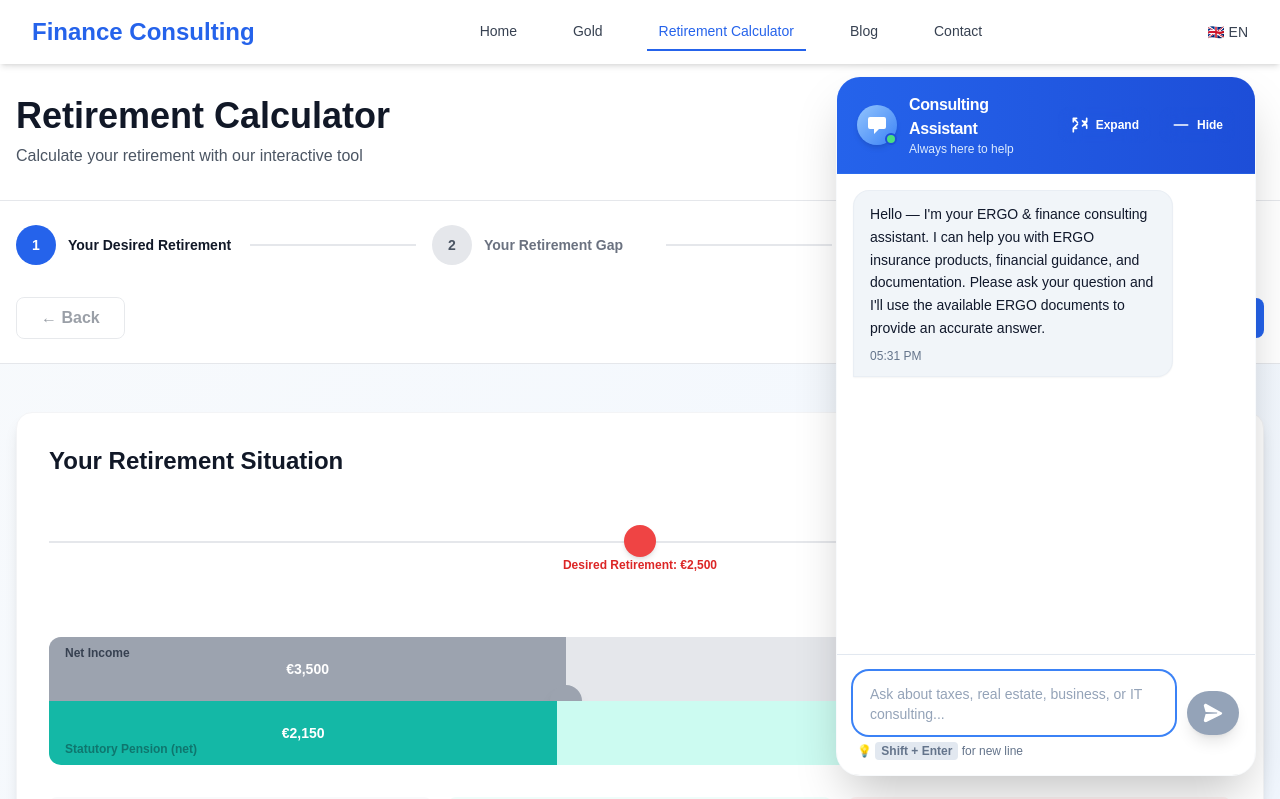
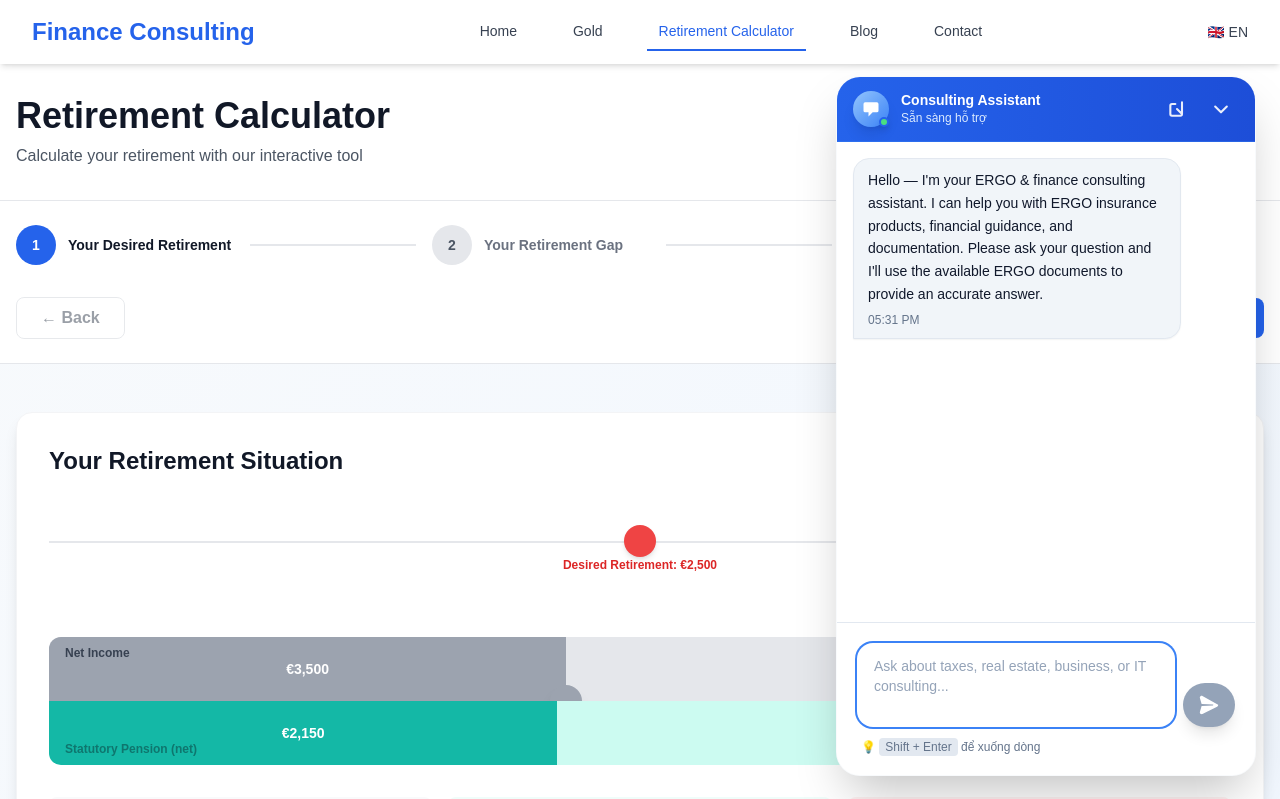
Before and after one commit to quocvietphung/document-intelligence-lab, a Next.js app: page /en/rentenrechner in a window 1280 px wide. Shown: the top 799 px of the page. Built offline with nearby package versions, Linux system fonts and the light colour scheme.

Commit message:
refactor: improve ChatWindow component with enhanced localization, UI adjustments, and accessibility features

```diff
--- a/components/chatbot/ChatWindow.tsx
+++ b/components/chatbot/ChatWindow.tsx
@@ -110,7 +110,7 @@ export default function ChatWindow({ isMinimized, onToggleMinimize }: ChatWindow
                 <button
                     onClick={onToggleMinimize}
                     className="bg-gradient-to-br from-blue-600 via-blue-700 to-purple-700 hover:from-blue-700 hover:via-blue-800 hover:to-purple-800 text-white rounded-full p-4 shadow-2xl transition-all duration-300 hover:scale-110 flex items-center justify-center group relative"
-                    aria-label="Open chat"
+                    aria-label="Mở chat"
                 >
                     {/* Animated background glow */}
                     <div className="absolute inset-0 rounded-full bg-blue-400 opacity-0 group-hover:opacity-20 blur-xl transition-opacity"></div>
@@ -145,42 +145,43 @@ export default function ChatWindow({ isMinimized, onToggleMinimize }: ChatWindow
                     : "bottom-6 right-6 w-full sm:w-[420px] h-[600px] sm:h-[700px] mx-4 sm:mx-0 max-w-[calc(100vw-32px)]"
             }`}
         >
-            {/* Modern Chat Container with glassmorphism */}
+            {/* Modern Chat Container */}
             <div className="bg-white rounded-3xl shadow-2xl flex flex-col overflow-hidden h-full border border-slate-100/50">
                 {/* ========== HEADER ========== */}
-                <div className="bg-gradient-to-r from-blue-600 to-blue-700 text-white px-5 py-4 flex items-center justify-between border-b border-blue-500/30 relative overflow-hidden">
+                <div className="bg-gradient-to-r from-blue-600 to-blue-700 text-white px-4 py-3.5 flex items-center justify-between border-b border-blue-500/40 relative overflow-hidden group">
                     {/* Background gradient animation */}
-                    <div className="absolute inset-0 bg-gradient-to-r from-blue-500/10 to-purple-500/10 opacity-0 group-hover:opacity-100 transition-opacity"></div>
+                    <div className="absolute inset-0 bg-gradient-to-r from-blue-500/15 to-purple-500/15 opacity-0 group-hover:opacity-100 transition-opacity duration-300"></div>
 
-                    <div className="flex items-center space-x-3 relative z-10">
+                    <div className="flex items-center gap-3 relative z-10">
                         {/* Avatar with status indicator */}
-                        <div className="relative">
-                            <div className="w-10 h-10 bg-gradient-to-br from-blue-300 to-blue-500 rounded-full flex items-center justify-center shadow-md">
+                        <div className="relative flex-shrink-0">
+                            <div className="w-9 h-9 bg-gradient-to-br from-blue-300 to-blue-500 rounded-full flex items-center justify-center shadow-lg">
                                 <svg
                                     xmlns="http://www.w3.org/2000/svg"
-                                    className="h-6 w-6 text-white"
+                                    className="h-5 w-5 text-white"
                                     fill="currentColor"
                                     viewBox="0 0 24 24"
                                 >
                                     <path d="M8 10h.01M12 10h.01M16 10h.01M9 16H5a2 2 0 01-2-2V6a2 2 0 012-2h14a2 2 0 012 2v8a2 2 0 01-2 2h-5l-5 5v-5z" />
                                 </svg>
                             </div>
-                            <div className="absolute bottom-0 right-0 w-3 h-3 bg-green-400 rounded-full border-2 border-blue-700"></div>
+                            <div className="absolute bottom-0 right-0 w-2.5 h-2.5 bg-green-400 rounded-full border-2 border-blue-600 shadow-md"></div>
                         </div>
 
-                        <div>
-                            <h3 className="font-bold text-sm sm:text-base tracking-tight">{t("title")}</h3>
-                            <p className="text-blue-100 text-xs font-medium">Always here to help</p>
+                        <div className="min-w-0">
+                            <h3 className="font-semibold text-sm leading-tight truncate">{t("title")}</h3>
+                            <p className="text-blue-100 text-xs font-medium">Sẵn sàng hỗ trợ</p>
                         </div>
                     </div>
 
                     {/* Header Action Buttons */}
-                    <div className="flex items-center space-x-2 relative z-10">
-                        {/* Expand/Restore Button */}
+                    <div className="flex items-center gap-2 relative z-10">
+                        {/* Maximize/Restore Button */}
                         <button
                             onClick={() => setIsExpanded(!isExpanded)}
-                            className="text-white hover:bg-white/20 px-3 py-2 rounded-xl transition-all duration-200 flex items-center space-x-1.5 text-sm backdrop-blur-md hover:backdrop-blur-lg group"
-                            title={isExpanded ? "Restore window" : "Maximize window"}
+                            className="text-white/90 hover:text-white hover:bg-white/20 p-2 rounded-lg transition-all duration-200 flex items-center justify-center group"
+                            title={isExpanded ? "Nhỏ lại" : "Mở rộng"}
+                            aria-label={isExpanded ? "Restore" : "Maximize"}
                         >
                             <svg
                                 xmlns="http://www.w3.org/2000/svg"
@@ -193,28 +194,26 @@ export default function ChatWindow({ isMinimized, onToggleMinimize }: ChatWindow
                                     <path
                                         strokeLinecap="round"
                                         strokeLinejoin="round"
-                                        strokeWidth={2}
-                                        d="M6 18L18 6M6 6l12 12"
+                                        strokeWidth={2.5}
+                                        d="M9 4H5a2 2 0 00-2 2v4m0 0a2 2 0 002-2h4m11 0h4a2 2 0 012 2v4m0 0v4a2 2 0 01-2 2h-4m0 0a2 2 0 01-2-2v-4m0-4h4a2 2 0 012 2v4m0 0a2 2 0 01-2 2h-4"
                                     />
                                 ) : (
                                     <path
                                         strokeLinecap="round"
                                         strokeLinejoin="round"
-                                        strokeWidth={2}
-                                        d="M4 8V4m0 0h4m-4 0l5 5m11-5v4m0 0h-4m4 0l-5 5M4 20v-4m0 0h4m-4 0l5-5m11 5v-4m0 0h-4m4 0l-5-5"
+                                        strokeWidth={2.5}
+                                        d="M10 6H6a2 2 0 00-2 2v10a2 2 0 002 2h10a2 2 0 002-2v-4m-6-2l6 6m0 0l-6-6m6 6V4"
                                     />
                                 )}
                             </svg>
-                            <span className="hidden sm:inline text-xs font-semibold">
-                {isExpanded ? "Exit" : "Expand"}
-              </span>
                         </button>
 
-                        {/* Minimize Button */}
+                        {/* Close/Minimize Button */}
                         <button
                             onClick={onToggleMinimize}
-                            className="text-white hover:bg-white/20 px-3 py-2 rounded-xl transition-all duration-200 flex items-center space-x-1.5 text-sm backdrop-blur-md hover:backdrop-blur-lg group"
-                            title="Minimize chat"
+                            className="text-white/90 hover:text-white hover:bg-white/20 p-2 rounded-lg transition-all duration-200 flex items-center justify-center group"
+                            title="Thu nhỏ"
+                            aria-label="Minimize"
                         >
                             <svg
                                 xmlns="http://www.w3.org/2000/svg"
@@ -226,26 +225,25 @@ export default function ChatWindow({ isMinimized, onToggleMinimize }: ChatWindow
                                 <path
                                     strokeLinecap="round"
                                     strokeLinejoin="round"
-                                    strokeWidth={2}
-                                    d="M20 12H4"
+                                    strokeWidth={2.5}
+                                    d="M19 9l-7 7-7-7"
                                 />
                             </svg>
-                            <span className="hidden sm:inline text-xs font-semibold">Hide</span>
                         </button>
                     </div>
                 </div>
 
                 {/* ========== MESSAGES AREA ========== */}
-                <div className="flex-1 overflow-y-auto p-4 space-y-3 bg-white scroll-smooth">
+                <div className="flex-1 overflow-y-auto px-4 py-4 space-y-2.5 bg-white/50 scroll-smooth">
                     {/* Welcome Message */}
                     {messages.length === 0 && displayedWelcome.length > 0 && (
                         <div className="flex justify-start animate-slideInLeft">
-                            <div className="max-w-xs bg-slate-100 text-slate-900 rounded-2xl rounded-bl-none px-4 py-3 shadow-sm border border-slate-200/50">
-                                <p className="text-sm leading-relaxed whitespace-pre-wrap font-normal">
+                            <div className="max-w-[85%] bg-slate-100 text-slate-900 rounded-2xl rounded-bl-none px-3.5 py-2.5 shadow-sm border border-slate-200">
+                                <p className="text-sm leading-relaxed whitespace-pre-wrap">
                                     {displayedWelcome}
                                     {showWelcomeTyping && <span className="animate-pulse">▌</span>}
                                 </p>
-                                <span className="text-xs mt-2 block text-slate-500 font-normal">
+                                <span className="text-xs mt-1.5 block text-slate-500">
                   {new Date().toLocaleTimeString([], { hour: "2-digit", minute: "2-digit" })}
                 </span>
                             </div>
@@ -269,19 +267,19 @@ export default function ChatWindow({ isMinimized, onToggleMinimize }: ChatWindow
                                     className={`flex ${isUser ? "justify-end" : "justify-start"} animate-slideIn`}
                                 >
                                     <div
-                                        className={`max-w-xs rounded-2xl px-4 py-3 shadow-sm transition-all ${
+                                        className={`max-w-[85%] rounded-2xl px-3.5 py-2.5 shadow-sm transition-all ${
                                             isUser
-                                                ? "bg-blue-600 text-white rounded-br-none border border-blue-500/50"
-                                                : "bg-slate-100 text-slate-900 rounded-bl-none border border-slate-200/50"
+                                                ? "bg-blue-600 text-white rounded-br-none border border-blue-500/60"
+                                                : "bg-slate-100 text-slate-900 rounded-bl-none border border-slate-200"
                                         }`}
                                     >
-                                        <p className="text-sm leading-relaxed whitespace-pre-wrap font-normal">
+                                        <p className="text-sm leading-relaxed whitespace-pre-wrap">
                                             {displayContent}
                                             {typingMessageId === message.id && (
                                                 <span className="animate-pulse ml-1">▌</span>
                                             )}
                                         </p>
-                                        <span className={`text-xs mt-2 block font-normal ${
+                                        <span className={`text-xs mt-1.5 block ${
                                             isUser ? "text-blue-100" : "text-slate-500"
                                         }`}>
                       {new Date().toLocaleTimeString([], { hour: "2-digit", minute: "2-digit" })}
@@ -294,15 +292,15 @@ export default function ChatWindow({ isMinimized, onToggleMinimize }: ChatWindow
                     {/* Loading State */}
                     {isLoading && (
                         <div className="flex justify-start animate-slideInLeft">
-                            <div className="bg-gradient-to-br from-slate-100 to-slate-50 rounded-2xl rounded-bl-none px-5 py-4 shadow-md border border-slate-200/50">
-                                <div className="flex space-x-2">
-                                    <div className="w-2.5 h-2.5 bg-slate-400 rounded-full animate-bounce"></div>
+                            <div className="bg-slate-100 rounded-2xl rounded-bl-none px-3.5 py-2.5 shadow-sm border border-slate-200">
+                                <div className="flex gap-1.5">
+                                    <div className="w-2 h-2 bg-slate-400 rounded-full animate-bounce"></div>
                                     <div
-                                        className="w-2.5 h-2.5 bg-slate-400 rounded-full animate-bounce"
+                                        className="w-2 h-2 bg-slate-400 rounded-full animate-bounce"
                                         style={{ animationDelay: "0.2s" }}
                                     ></div>
                                     <div
-                                        className="w-2.5 h-2.5 bg-slate-400 rounded-full animate-bounce"
+                                        className="w-2 h-2 bg-slate-400 rounded-full animate-bounce"
                                         style={{ animationDelay: "0.4s" }}
                                     ></div>
                                 </div>
@@ -313,9 +311,9 @@ export default function ChatWindow({ isMinimized, onToggleMinimize }: ChatWindow
                     {/* Error Message */}
                     {error && (
                         <div className="flex justify-center animate-slideIn">
-                            <div className="bg-gradient-to-r from-red-50 to-red-100 text-red-700 rounded-2xl px-5 py-4 text-sm border border-red-200/50 shadow-md font-medium">
-                                <div className="flex items-center space-x-2">
-                                    <svg className="h-5 w-5" fill="currentColor" viewBox="0 0 20 20">
+                            <div className="bg-red-50 text-red-700 rounded-2xl px-4 py-3 text-sm border border-red-200 shadow-sm font-medium">
+                                <div className="flex items-center gap-2">
+                                    <svg className="h-4 w-4 flex-shrink-0" fill="currentColor" viewBox="0 0 20 20">
                                         <path fillRule="evenodd" d="M10 18a8 8 0 100-16 8 8 0 000 16zM8.707 7.293a1 1 0 00-1.414 1.414L8.586 10l-1.293 1.293a1 1 0 101.414 1.414L10 11.414l1.293 1.293a1 1 0 001.414-1.414L11.414 10l1.293-1.293a1 1 0 00-1.414-1.414L10 8.586 8.707 7.293z" />
                                     </svg>
                                     <p>{error}</p>
@@ -328,9 +326,9 @@ export default function ChatWindow({ isMinimized, onToggleMinimize }: ChatWindow
                 </div>
 
                 {/* ========== INPUT AREA ========== */}
-                <div className="border-t border-slate-200 bg-white p-4 shadow-lg">
-                    <form onSubmit={handleSubmit} className="space-y-2">
-                        <div className="flex gap-3 items-end">
+                <div className="border-t border-slate-200 bg-white p-5">
+                    <form onSubmit={handleSubmit} className="space-y-3">
+                        <div className="flex gap-2 items-end">
                             {/* Textarea */}
                             <textarea
                                 ref={inputRef}
@@ -338,10 +336,10 @@ export default function ChatWindow({ isMinimized, onToggleMinimize }: ChatWindow
                                 onChange={(e) => setInput(e.target.value)}
                                 onKeyDown={handleKeyDown}
                                 placeholder={t("placeholder")}
-                                className="flex-1 px-4 py-3 border border-slate-300 rounded-2xl focus:outline-none focus:ring-2 focus:ring-blue-500 focus:border-transparent text-sm resize-none bg-white hover:bg-slate-50 focus:bg-white transition-all max-h-[120px] shadow-sm font-normal placeholder:text-slate-400"
+                                className="flex-1 px-4 py-3 border border-slate-300 rounded-2xl focus:outline-none focus:ring-2 focus:ring-blue-500 focus:border-transparent text-sm resize-none bg-white hover:bg-slate-50 focus:bg-white transition-all max-h-[200px] shadow-sm placeholder:text-slate-400"
                                 disabled={isLoading}
                                 autoFocus
-                                rows={1}
+                                rows={3}
                             />
 
                             {/* Send Button */}
@@ -362,8 +360,8 @@ export default function ChatWindow({ isMinimized, onToggleMinimize }: ChatWindow
                         </div>
 
                         {/* Helper Text */}
-                        <p className="text-xs text-slate-500 font-normal px-1">
-                            💡 <span className="bg-slate-200 px-1.5 py-0.5 rounded font-semibold">Shift + Enter</span> for new line
+                        <p className="text-xs text-slate-500 px-1">
+                            💡 <span className="bg-slate-200 px-1.5 py-0.5 rounded">Shift + Enter</span> để xuống dòng
                         </p>
                     </form>
                 </div>
```
